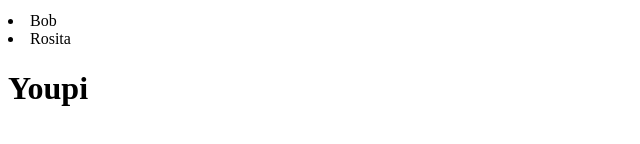
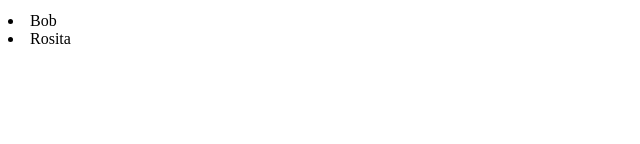
Before and after one commit to laurentFreundWF3/tpGit1, a plain HTML site: page index.html in a window 1280 px wide. Shown: the part 126-270 px from the top of the page, without its empty margins (0-640 px from the left). Drawn offline with Linux system fonts and the light colour scheme.

Commit message:
Revert "Youpi"
This reverts commit eae6a359bccfc94febc0cede67f7c421cf3a292a.

```diff
--- a/index.html
+++ b/index.html
@@ -9,6 +9,5 @@
 <li>Bob</li>
 <li>Rosita</li>
 
-<h1>Youpi  </h1>
 </body>
 </html>
```
